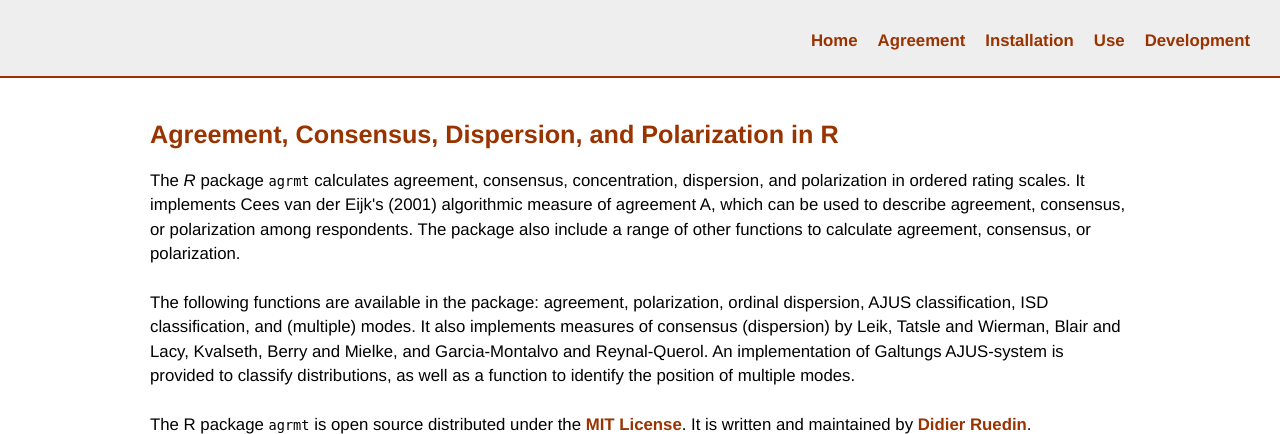
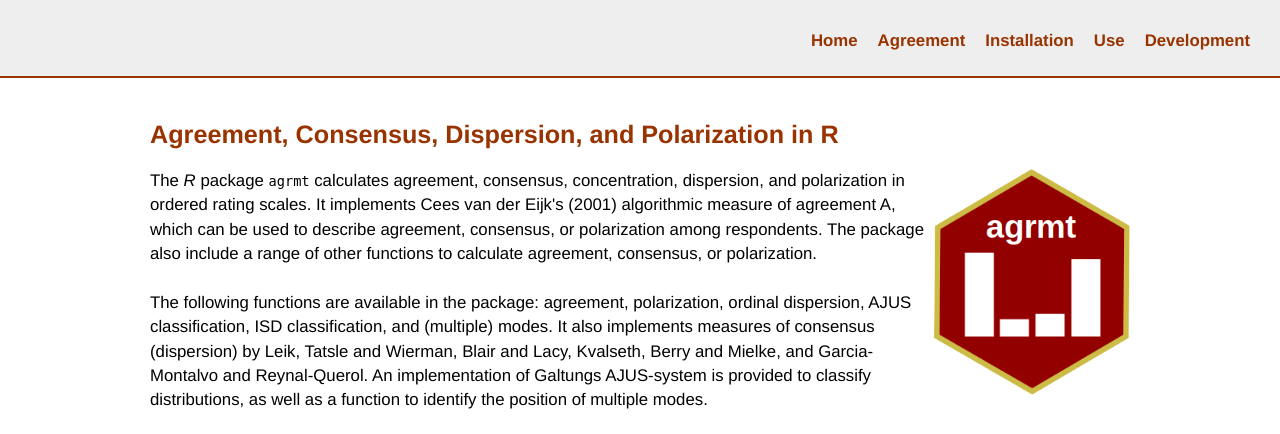
Before and after one commit to r-forge/agrmt, a PHP site: page / in a window 1280 px wide. Shown: the top 434 px of the page. Run offline with PHP 8.4, Linux system fonts and the light colour scheme.

Commit message:
hexsticker
git-svn-id: svn://svn.r-forge.r-project.org/svnroot/agrmt@113 edb9625f-4e0d-4859-8d74-9fd3b1da38cb

```diff
--- a/www/index.html
+++ b/www/index.html
@@ -22,7 +22,7 @@
   </header>
 <section>
 <h1>Agreement, Consensus, Dispersion, and Polarization in R</h1>
-<p>The <i>R</i> package <kbd>agrmt</kbd> calculates agreement, consensus, concentration, dispersion, and polarization in ordered rating scales. It implements Cees van der Eijk's (2001) algorithmic measure of agreement A, which can be used to describe agreement, consensus, or polarization among respondents. The package also include a range of other functions to calculate agreement, consensus, or polarization.<br><br>
+<p><img src="hs_agrmt.png" alt="Hexsticker of the agrmt package" align="right">The <i>R</i> package <kbd>agrmt</kbd> calculates agreement, consensus, concentration, dispersion, and polarization in ordered rating scales. It implements Cees van der Eijk's (2001) algorithmic measure of agreement A, which can be used to describe agreement, consensus, or polarization among respondents. The package also include a range of other functions to calculate agreement, consensus, or polarization.<br><br>
 The following functions are available in the package: agreement, polarization, ordinal dispersion, AJUS classification, ISD classification, and (multiple) modes. It also implements measures of consensus (dispersion) by Leik, Tatsle and Wierman, Blair and Lacy, Kvalseth, Berry and Mielke, and Garcia-Montalvo and Reynal-Querol. An implementation of Galtungs AJUS-system is provided to classify distributions, as well as a function to identify the position of multiple modes.<br><br>
 The R package <kbd>agrmt</kbd> is open source distributed under the <a href="https://www.r-project.org/Licenses/MIT">MIT License</a>. It is written and maintained by <a href="http://druedin.com">Didier Ruedin</a>.</p>
 <p class="small-badge"><img src="https://cranlogs.r-pkg.org/badges/grand-total/agrmt"></p>
--- a/www/responsive.css
+++ b/www/responsive.css
@@ -20,7 +20,7 @@ a:hover {background-color:#eee;}
 a:visited {color:#930;}
 
 img {
-  width: 100%;
+  width: 20%;
 }
 
 header {
```
Also changed, not shown: www/hs_agrmt.png (added).
